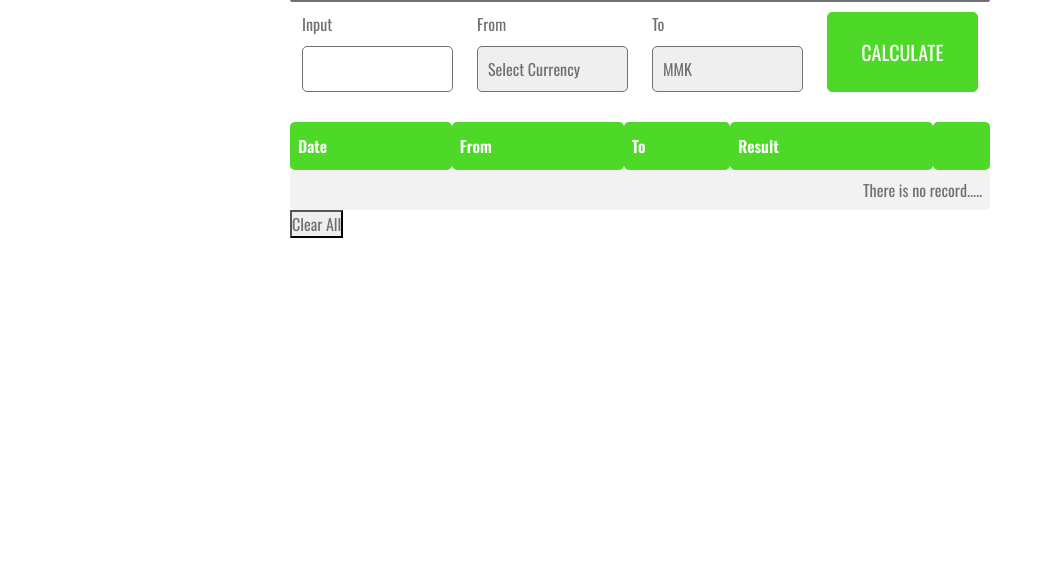
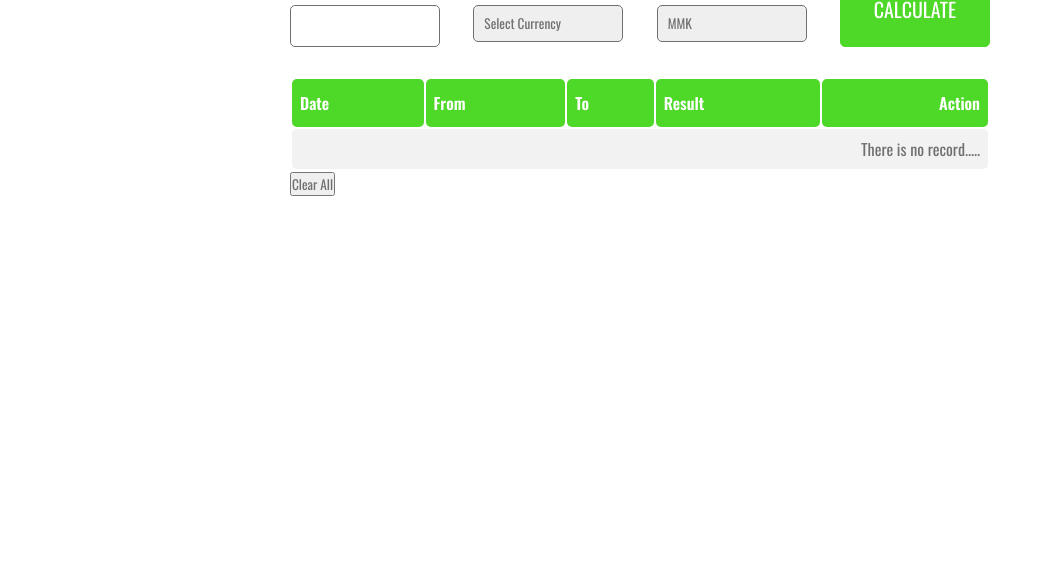
Before and after one commit to matthewleo144/Exchange-Calculator, a plain HTML site: page project/index.html in a window 1280 px wide. Shown: the part 218-800 px from the top of the page, without its empty margins (0-1053 px from the left). Drawn offline with nearby package versions, Linux system fonts and the light colour scheme; files whose address does not match are found by name.

Commit message:
Update index.html

```diff
--- a/project/index.html
+++ b/project/index.html
@@ -26,15 +26,13 @@
 <meta property="twitter:image" content="img/Asset1.png">
     <title>Exchange Calculator</title>
     <link rel="stylesheet" href="/CSS/style.css">
+    <link rel="stylesheet" href="./vendor/fontAweSome/css/all.min.css">
     <link rel="stylesheet" href="/vendor/fontAweSome/css/all.css">
-    <link rel="stylesheet" href="https://cdnjs.cloudflare.com/ajax/libs/font-awesome/5.15.3/css/all.min.css">
-    <link rel="stylesheet" href="https://cdn.jsdelivr.net/npm/bootstrap@5.0.2/dist/css/bootstrap.min.css">
-    <link rel="stylesheet" href="https://cdnjs.cloudflare.com/ajax/libs/animate.css/4.1.1/animate.min.css"/>
+
     <link rel="stylesheet" href="/vendor/animated_it/animated.css">
     <link rel="stylesheet" href="/CSS/night-mode.css">
 </head>
 <body>
-    <i class="fas fa-trash-alt delete" style="color: black;" id="trashicon"></i>
     <button class="mode-change  btn" onclick="changeMode()">
         <i class="fas fa-moon" id="mode-icon"></i>
     </button>
@@ -56,7 +54,7 @@
             </div>
             <div class="from-container container">
                 <label for="">From</label>
-                <select id="from" class="from" required ">
+                <select id="from" class="from" required>
                     <option value="" selected>Select Currency</option>
                 </select>
             </div>
@@ -76,20 +74,24 @@
                         <th>From</th>
                         <th>To</th>
                         <th>Result</th>
-                        <th></th>
+                        <th>Action</th>
                     </tr>
                 </thead>
                 <tbody id="historyList">
                 </tbody>
             </table>
         </div>
-        <button class="clearr"">Clear All</button>
+        <button class="clearr">Clear All</button>
         <!-- <div class="trash-icon" style="background-color: blue;width: 10px; padding: 0.5em; display: flex;">X</div> -->
     </section>
     <script src="/JS/data.js"></script>
     <script src="/JS/script.js"></script>
-    <!-- <script src="/JS/app.js"></script> -->
-
+    <!-- <script src="https://code.jquery.com/jquery-3.5.0.js"></script>
+    <script>
+        $( "tbody" ).delegate( ".history tr td:last-child", "click", function() {
+            $( this ).after( console.log("aa") );
+            });
+    </script> -->
 
 
 </body>
```
